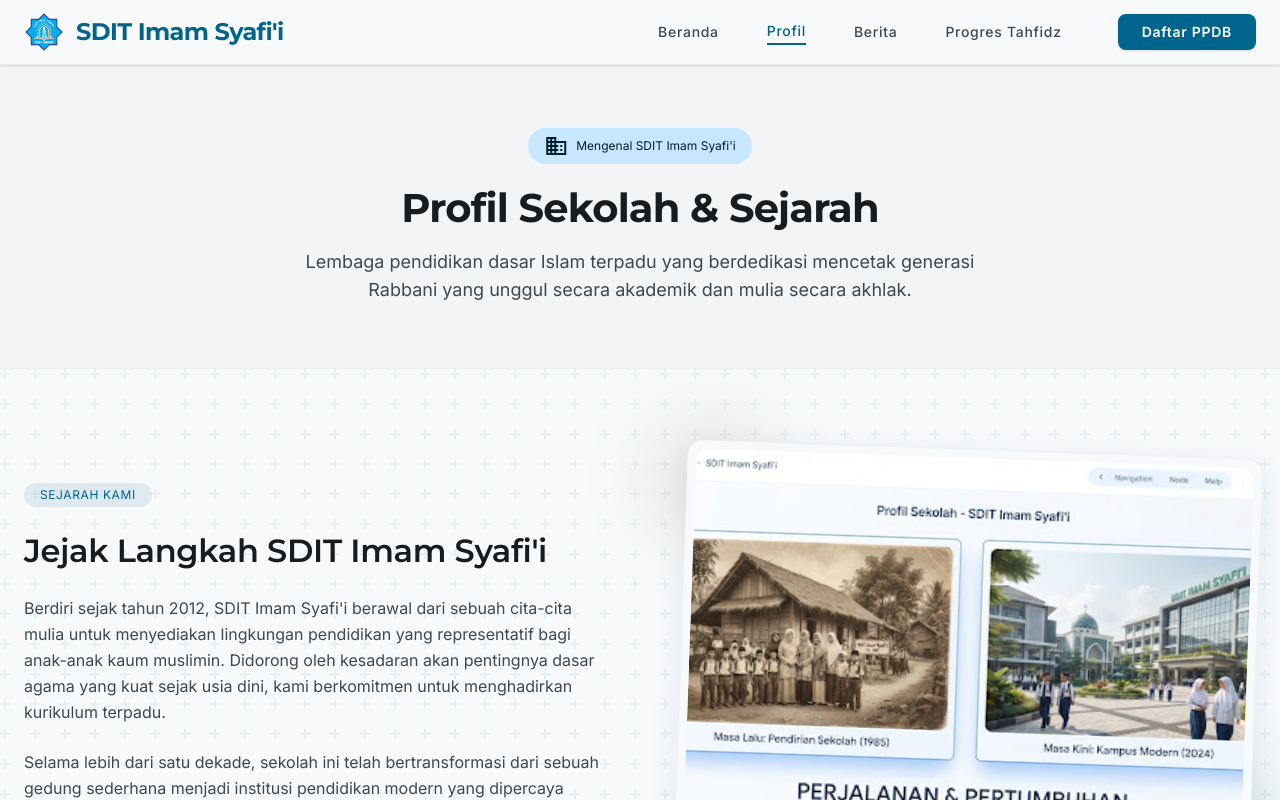
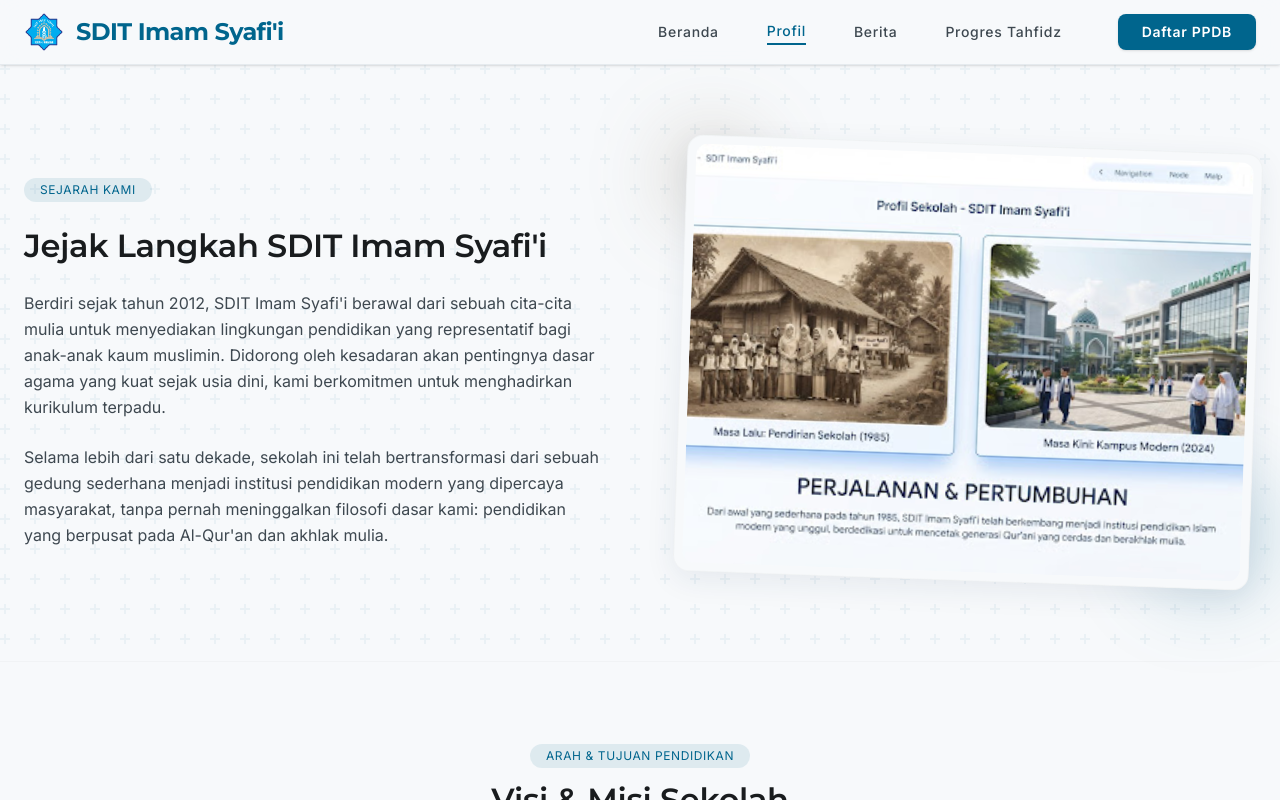
Before and after one commit to hafidzullah-onlearning/sdit-imam-syafii, a Next.js app: page /profil in a window 1280 px wide. Shown: the top 800 px of the page. Built offline with nearby package versions, Linux system fonts and the light colour scheme.

Commit message:
feat: add profile page with school information and facilities section

```diff
--- a/src/app/profil/page.tsx
+++ b/src/app/profil/page.tsx
@@ -19,24 +19,9 @@
       <Navbar />
 
       <main className="flex-grow">
-        {/* Header Banner */}
-        <section className="bg-surface-container-low py-12 md:py-16 border-b border-surface-variant/30">
-          <div className="max-w-container-max mx-auto px-gutter text-center">
-            <div className="inline-flex items-center gap-2 bg-primary-fixed text-on-primary-fixed px-4 py-1.5 rounded-full font-label-bold text-xs mb-4">
-              <span className="material-symbols-outlined text-[16px]">domain</span>
-              Mengenal SDIT Imam Syafi'i
-            </div>
-            <h1 className="font-headline-xl text-headline-xl md:text-[40px] text-on-surface mb-3">
-              Profil Sekolah &amp; Sejarah
-            </h1>
-            <p className="font-body-lg text-body-lg text-on-surface-variant max-w-2xl mx-auto">
-              Lembaga pendidikan dasar Islam terpadu yang berdedikasi mencetak generasi Rabbani yang unggul secara akademik dan mulia secara akhlak.
-            </p>
-          </div>
-        </section>
-
         {/* Sejarah Section */}
         <Sejarah />
+
 
         {/* Visi Misi Bento Section */}
         <VisiMisiBento />
```
